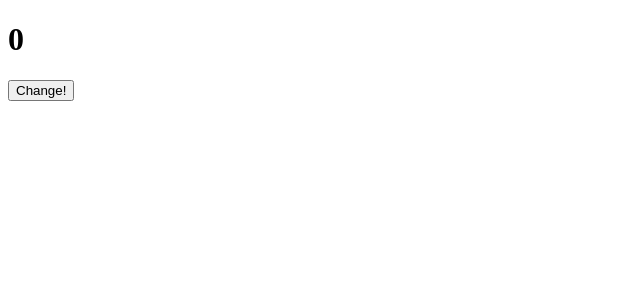
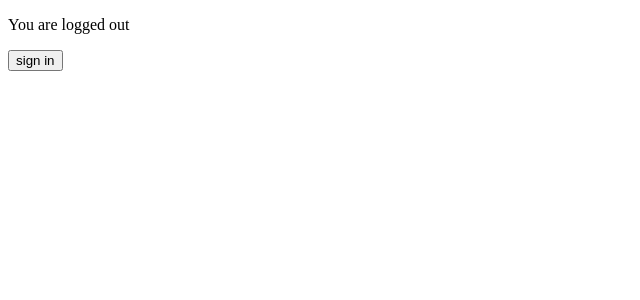
Before and after one commit to josedlca/full-course-beginners, a React (Create React App) app: page / in a window 1280 px wide. Shown: the top 300 px of the page, without its empty margins (0-640 px from the left). Built offline with nearby package versions, Linux system fonts and the light colour scheme.

Commit message:
react states another challenge

```diff
--- a/src/App.js
+++ b/src/App.js
@@ -3,39 +3,32 @@ import './App.css';
 import Header from './components/Header'
 import Greeting from './components/Greeting'
 
-// function App() {
-//   return (
-//     <div className="App">
-//       Hello world
-//     </div>
-//   );
-// }
-
 class App extends Component{
   constructor(){
     super()
     this.state={
-      count: 0
+      log: false
     }
-
     this.handleClick = this.handleClick.bind(this)
   }
 
   handleClick(){
-    this.setState(
-      prevState=>{
-        return{
-          count: prevState.count + 1
-        }
+    this.setState(prevState => {
+      return{
+        log: !prevState.log
       }
-    )
+    })
   }
 
   render(){
     return(
       <div>
-        <h1>{this.state.count}</h1>
-        <button onClick={this.handleClick}>Change!</button>
+        <p>
+          {this.state.log?'You are logged in':'You are logged out'}
+        </p>
+        <button onClick={this.handleClick}>
+          {this.state.log?'sign out':'sign in'}
+        </button>
       </div>
     )
   }
```
